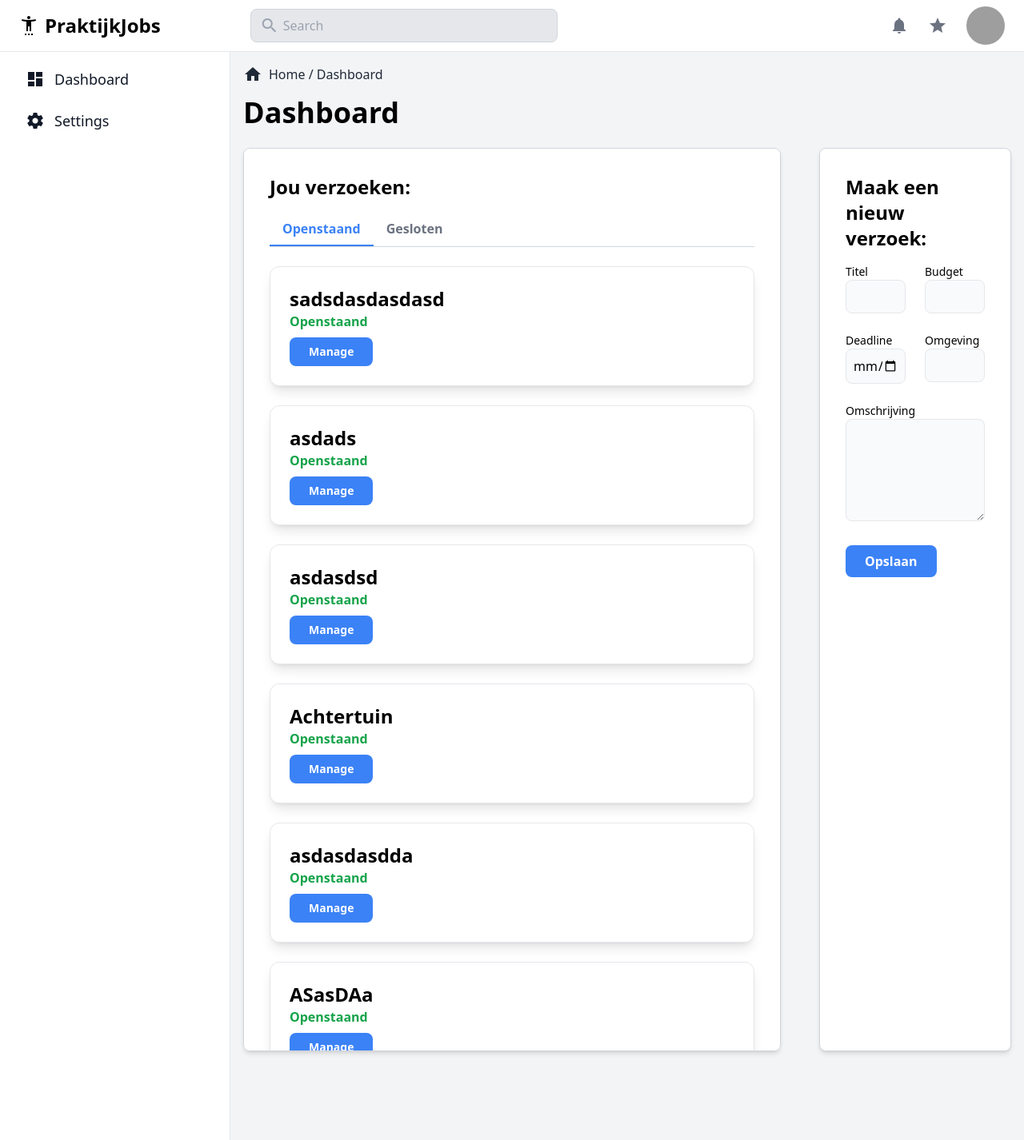
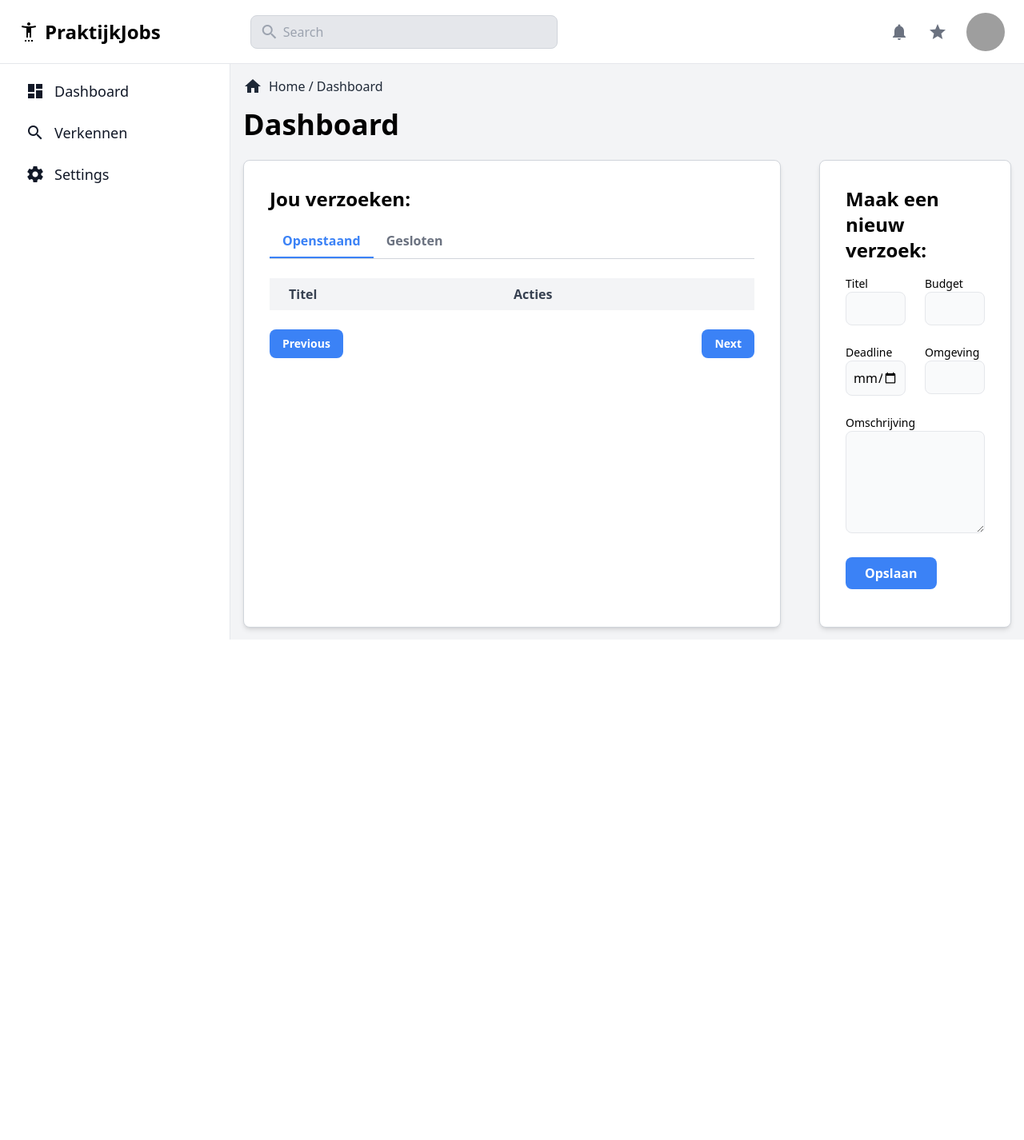
Before and after one commit to samd909/Praktijk-Jobs, a Django app: page / in a window 1280 px wide. Shown: the whole page at 80% size. After the commit the page ends 800 px from the top, so only its background shows below. Run offline with Django 5.2, Linux system fonts and the light colour scheme; a user stored in the database is signed in; data comes from the database, SQL or seed files in the repository; both versions use the stored data as it was after the commit; lists and menus that the app fills with data are empty; some libraries are stand-ins or nearby versions; grey boxes are pictures that could not be loaded.

Commit message:
Fixed a lot

```diff
--- a/praktijkjobs/client/urls.py
+++ b/praktijkjobs/client/urls.py
@@ -5,6 +5,7 @@
 from .views.dashboard import *
 from .views.settings import *
 from .views.setup import *
+from .views.discovery import *
 
 
 urlpatterns = [
@@ -15,6 +16,7 @@
     path('setup/', setup, name="setup"),
 
     path('dashboard/view/<int:id>/', view_post, name='view_post'),
+    path('discovery/', discovery, name="discovery"),
 
     path('dashboard/edit/<int:post_id>/', update_post, name='update_post'),
     path('create_post/', create_post, name="create_post"),
--- a/praktijkjobs/templates/layouts/portal.html
+++ b/praktijkjobs/templates/layouts/portal.html
@@ -53,6 +53,10 @@
                             <span class="material-icons">dashboard</span>
                             <span class="ml-2 md:ml-3 text-sm md:text-lg">Dashboard</span>
                         </a>
+                        <a href="/discovery/" class="flex items-center px-4 md:px-6 py-3 text-gray-900 hover:bg-gray-200 hover:text-black rounded-lg">
+                            <span class="material-icons">search</span>
+                            <span class="ml-2 md:ml-3 text-sm md:text-lg">Verkennen</span>
+                        </a>
                         {% if request.user.profile.permission == 1 %}
                         <a href="/setup/" class="flex items-center px-4 md:px-6 py-3 text-gray-900 hover:bg-gray-200 hover:text-black rounded-lg">
                             <span class="material-icons">check_circle</span>
@@ -63,12 +67,13 @@
                             <span class="material-icons">settings</span>
                             <span class="ml-2 md:ml-3 text-sm md:text-lg">Settings</span>
                         </a>
+
                     </ul>
                 </nav>
             </aside>
 
             <!-- Main Content -->
-            <main id="main-content" class="flex-1 bg-gray-100 p-4 overflow-y-auto transition-all duration-300 ml-0">
+            <main id="main-content" class="flex-1 bg-gray-100 p-4  overflow-y-auto transition-all duration-300 ml-0">
                 {% block content %}{% endblock %}
             </main>
         </div>
--- a/praktijkjobs/templates/portal/dashboard.html
+++ b/praktijkjobs/templates/portal/dashboard.html
@@ -9,109 +9,121 @@
 
 <div class="w-full h-[85%] flex flex-col sm:flex-row justify-between gap-6">
 
-    <!-- Left column: "Jou verzoeken" -->
-    <div class="bg-white w-full sm:w-[70%] h-full p-8 text-black border border-gray-300 rounded-lg shadow-md overflow-auto">
-        <div class="w-full h-[20%] relative">
+    <!-- Left Container (Table Section) -->
+    <div class="bg-white w-full sm:w-[70%] h-full p-8 text-black border border-gray-300 rounded-lg shadow-md">
+        <div class="w-full h-full">
             <h2 class="text-2xl font-bold text-black mb-4">Jou verzoeken:</h2>
 
             <!-- Tabs -->
             <div class="flex border-b border-gray-300 mb-6">
-                <button id="openTab" class="px-4 py-2 font-semibold text-blue-500 border-b-2 border-blue-500 focus:outline-none">Openstaand</button>
-                <button id="closedTab" class="px-4 py-2 font-semibold text-gray-500 border-b-2 border-transparent hover:text-blue-500 hover:border-blue-500 focus:outline-none">Gesloten</button>
+                <button id="openTab" class="px-4 py-2 font-semibold text-blue-500 border-b-2 border-blue-500 focus:outline-none" onclick="showTab('openPosts', 'openTab')">Openstaand</button>
+                <button id="closedTab" class="px-4 py-2 font-semibold text-gray-500 border-b-2 border-transparent hover:text-blue-500 hover:border-blue-500 focus:outline-none" onclick="showTab('closedPosts', 'closedTab')">Gesloten</button>
             </div>
 
-            <!-- Open Posts -->
-            <div id="openPosts" class="tab-content">
+            <!-- Open Posts Table -->
+            <div id="openPosts" class="tab-content overflow-x-auto">
+                <table class="min-w-full table-auto border-collapse border-spacing-0">
+                    <thead>
+                        <tr class="bg-gray-100 text-left">
+                            <th class="px-6 py-2 font-semibold text-gray-700">Titel</th>
+                            <th class="px-6 py-2 font-semibold text-gray-700">Acties</th>
+                        </tr>
+                    </thead>
+                    <tbody id="openPostsTable">
                         {% for post in posts %}
-                {% if post.status == "open" %}
-                <div class="bg-white p-6 rounded-xl shadow-lg border border-gray-200 mb-6 hover:shadow-xl transition-all duration-300">
-                    <h3 class="text-2xl font-semibold text-black">{{ post.title }}</h3>
-                    <h2 class="text-green-600 font-bold mb-2">Openstaand</h2>
-                    <div class="flex justify-between items-center">
-                        <!-- Manage Button -->
+                        {% if post.status == "open" and post.author == request.user %}
+                        <tr class="post-row border-b hover:bg-gray-50">
+                            <td class="px-6 py-3">{{ post.title }}</td>
+                            <td class="px-6 py-3">
                                 <a href="{% url 'view_post' post.id %}" class="px-6 py-2 bg-blue-500 text-white font-bold text-sm rounded-lg hover:bg-blue-600 transition-colors">
                                     Manage
                                 </a>
+                            </td>
+                        </tr>
+                        {% endif %}
+                        {% endfor %}
+                    </tbody>
+                </table>
+
+                <!-- Pagination Controls -->
+                <div class="mt-6 flex justify-between items-center flex-wrap">
+                    <button id="prevPage" class="px-4 py-2 bg-blue-500 text-white font-bold text-sm rounded-lg hover:bg-blue-600 transition-colors">Previous</button>
+                    <button id="nextPage" class="px-4 py-2 bg-blue-500 text-white font-bold text-sm rounded-lg hover:bg-blue-600 transition-colors">Next</button>
                 </div>
             </div>
-                {% endif %}
-                {% endfor %}
-            </div>
 
-            <!-- Closed Posts -->
-            <div id="closedPosts" class="tab-content hidden">
+            <!-- Closed Posts Table -->
+            <div id="closedPosts" class="tab-content hidden overflow-x-auto">
+                <table class="min-w-full table-auto border-collapse border-spacing-0">
+                    <thead>
+                        <tr class="bg-gray-100 text-left">
+                            <th class="px-6 py-2 font-semibold text-gray-700">Titel</th>
+                            <th class="px-6 py-2 font-semibold text-gray-700">Acties</th>
+                        </tr>
+                    </thead>
+                    <tbody id="closedPostsTable">
                         {% for post in posts %}
                         {% if post.status == "closed" %}
-                <div class="bg-white p-6 rounded-xl shadow-lg border border-gray-200 mb-6 hover:shadow-xl transition-all duration-300">
-                    <h3 class="text-2xl font-semibold text-black">{{ post.title }}</h3>
-                    <h2 class="text-red-500 font-bold mb-2">Gesloten</h2>
-                    <div class="flex justify-between items-center">
-                        <!-- Manage Button -->
+                        <tr class="post-row border-b hover:bg-gray-50">
+                            <td class="px-6 py-3">{{ post.title }}</td>
+                            <td class="px-6 py-3">
                                 <a href="{% url 'view_post' post.id %}" class="px-6 py-2 bg-blue-500 text-white font-bold text-sm rounded-lg hover:bg-blue-600 transition-colors">
                                     Manage
                                 </a>
+                            </td>
+                        </tr>
+                        {% endif %}
+                        {% endfor %}
+                    </tbody>
+                </table>
+
+                <!-- Pagination Controls -->
+                <div class="mt-6 flex justify-between items-center">
+                    <button id="prevClosedPage" class="px-4 py-2 bg-blue-500 text-white font-bold text-sm rounded-lg hover:bg-blue-600 transition-colors">Previous</button>
+                    <button id="nextClosedPage" class="px-4 py-2 bg-blue-500 text-white font-bold text-sm rounded-lg hover:bg-blue-600 transition-colors">Next</button>
                 </div>
             </div>
-                {% endif %}
-                {% endfor %}
-            </div>
-
         </div>
     </div>
 
-    <script src="{% static 'js/tabSwitch.js' %}"></script>
-
-
-    <!-- Right column: "Maak een nieuw verzoek" -->
-    <div class="bg-white w-full sm:w-[25%] h-full p-8 text-black rounded-lg shadow-md border border-gray-300">
-        <div class="w-full h-[20%] relative">
+    <!-- Right Container (Form Section) -->
+    <div class="bg-white w-full sm:w-[25%] h-auto p-8 text-black rounded-lg shadow-md border border-gray-300">
         <h2 class="text-2xl font-bold text-black mb-4">Maak een nieuw verzoek:</h2>
         <form method="POST" action="{% url 'create_post' %}">
             {% csrf_token %}
-
             <div class="grid grid-cols-1 sm:grid-cols-2 gap-6">
                 <div>
                     <label for="title" class="block text-sm font-medium">Titel</label>
-                        <input type="text" id="title" name="title"
-                               value=""
-                               class="bg-gray-50 border border-gray-200 w-full p-2 rounded-lg">
+                    <input type="text" id="title" name="title" class="bg-gray-50 border border-gray-200 w-full p-2 rounded-lg">
                 </div>
                 <div>
                     <label for="budget" class="block text-sm font-medium">Budget</label>
-                        <input type="text" id="budget" name="budget"
-                               value=""
-                               class="bg-gray-50 border border-gray-200 w-full p-2 rounded-lg">
+                    <input type="text" id="budget" name="budget" class="bg-gray-50 border border-gray-200 w-full p-2 rounded-lg">
                 </div>
                 <div>
                     <label for="deadline" class="block text-sm font-medium">Deadline</label>
-                        <input type="date" id="deadline" name="deadline"
-                               value=""
-                               class="bg-gray-50 border border-gray-200 w-full p-2 rounded-lg">
+                    <input type="date" id="deadline" name="deadline" class="bg-gray-50 border border-gray-200 w-full p-2 rounded-lg">
                 </div>
                 <div>
                     <label for="location" class="block text-sm font-medium">Omgeving</label>
-                        <input type="text" id="location" name="location"
-                               value=""
-                               class="bg-gray-50 border border-gray-200 w-full p-2 rounded-lg">
+                    <input type="text" id="location" name="location" class="bg-gray-50 border border-gray-200 w-full p-2 rounded-lg">
                 </div>
                 <div class="sm:col-span-2">
                     <label for="description" class="block text-sm font-medium">Omschrijving</label>
-                        <textarea id="description" name="description"
-                                  class="bg-gray-50 border border-gray-200 w-full p-2 rounded-lg h-32">
-                        </textarea>
+                    <textarea id="description" name="description" class="bg-gray-50 border border-gray-200 w-full p-2 rounded-lg h-32"></textarea>
                 </div>
             </div>
-
             <div class="mt-6">
-                    <button type="submit"
-                            class="px-6 py-2 bg-blue-500 font-bold text-white rounded-lg hover:bg-blue-600">
+                <button type="submit" class="px-6 py-2 bg-blue-500 font-bold text-white rounded-lg hover:bg-blue-600">
                     Opslaan
                 </button>
             </div>
         </form>
     </div>
-    </div>
 
 </div>
 
+<script src="{% static 'js/paginationDashboard.js'%}"></script>
+<script src="{% static 'js/tabSwitch.js'%}"></script>
+
 {% endblock %}
```
Also changed, not shown: praktijkjobs/client/views/discovery.py (added, +13 -0 lines), praktijkjobs/static/js/paginationDashboard.js (added, +52 -0 lines), praktijkjobs/static/js/tabSwitch.js (+13 -22 lines), praktijkjobs/templates/portal/discovery.html (added, +36 -0 lines), praktijkjobs/db.sqlite3. Lines whose indentation alone changed are shown as unchanged.
